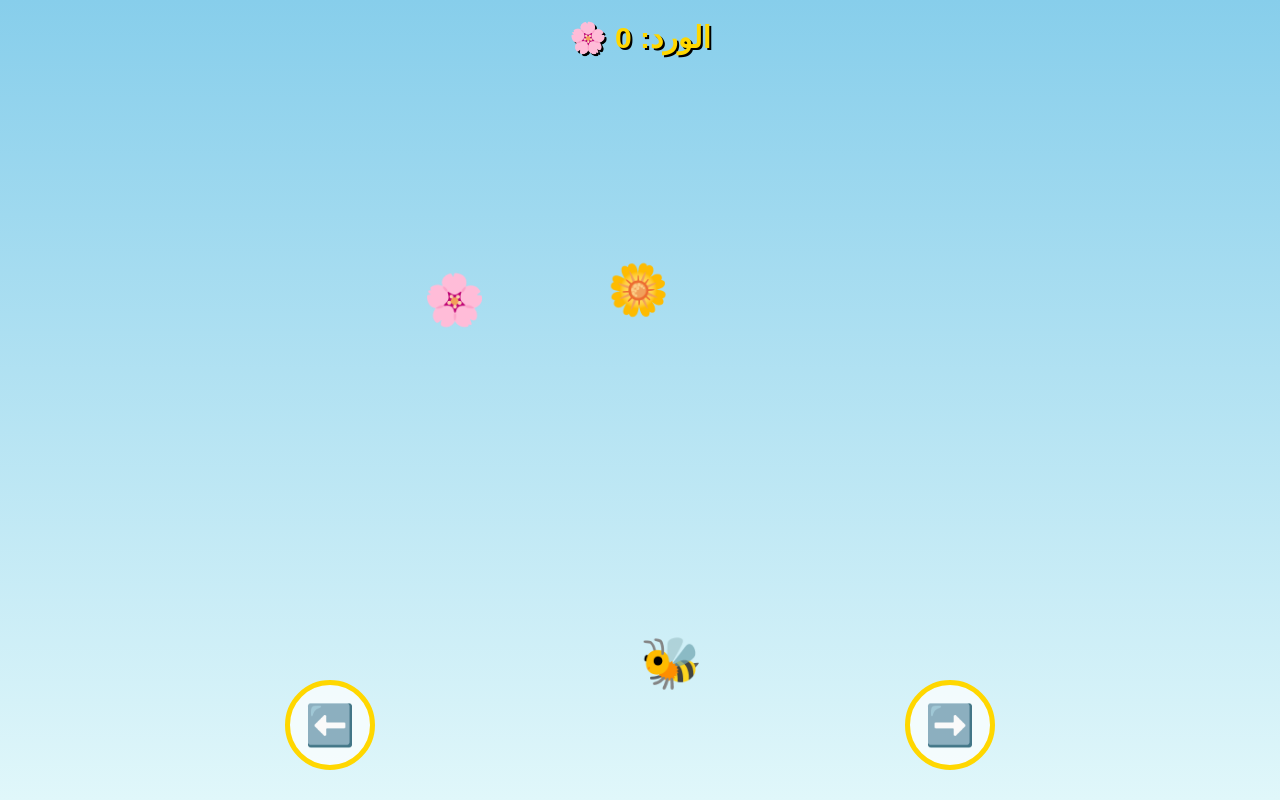
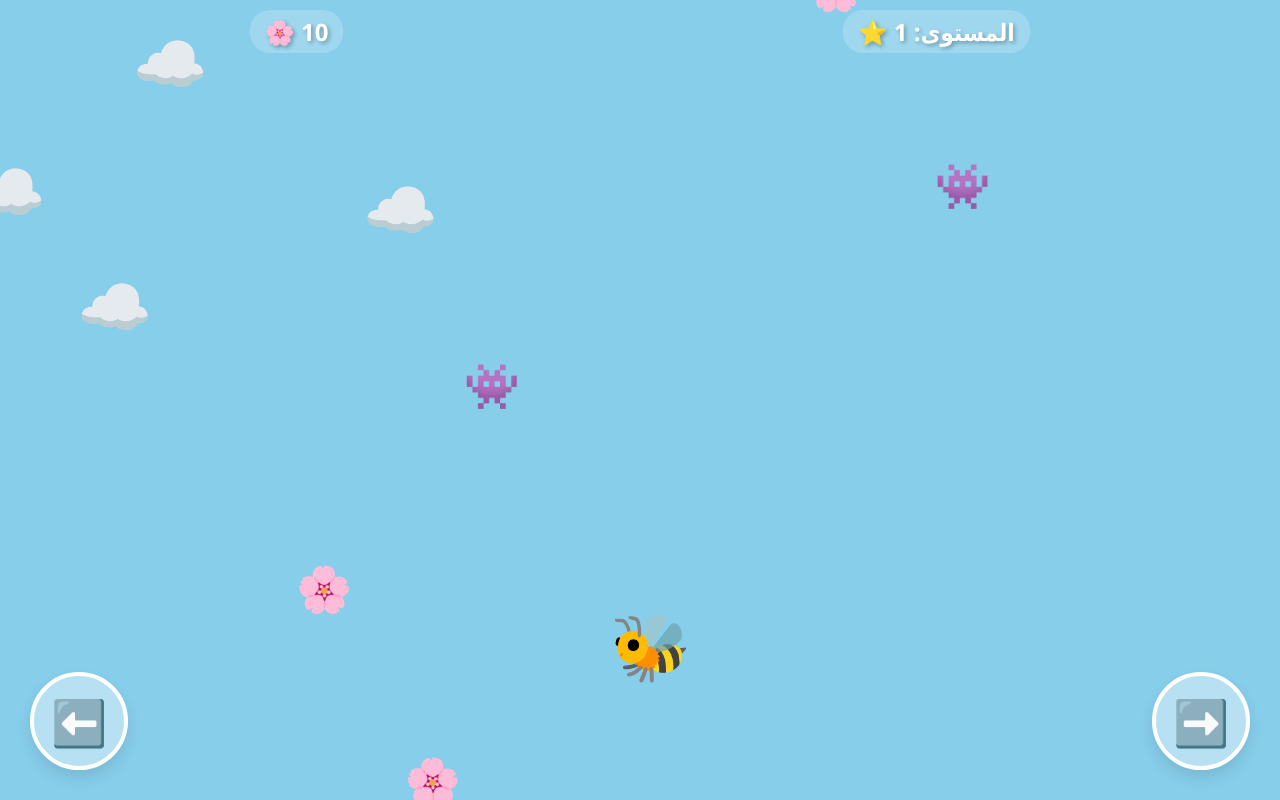
Before and after one commit to himdiamine2007-dot/Zombie-war-5, a plain HTML site: page index.html in a window 1280 px wide. Drawn offline with Linux system fonts and the light colour scheme.

Commit message:
Update game title and improve UI elements

```diff
--- a/index.html
+++ b/index.html
@@ -1,114 +1,117 @@
-
 <!DOCTYPE html>
 <html lang="ar">
 <head>
     <meta charset="UTF-8">
     <meta name="viewport" content="width=device-width, initial-scale=1.0, maximum-scale=1.0, user-scalable=no">
-    <title>مغامرة النحلة الزوينة</title>
+    <title>مغامرة النحلة الخارقة</title>
     <style>
-        body, html { margin: 0; padding: 0; width: 100%; height: 100%; overflow: hidden; background: #87CEEB; font-family: 'Arial', sans-serif; }
-        canvas { display: block; background: linear-gradient(#87CEEB, #E0F7FA); }
+        body, html { margin: 0; padding: 0; width: 100%; height: 100%; overflow: hidden; background: #87CEEB; font-family: 'Segoe UI', Tahoma, Geneva, Verdana, sans-serif; }
+        canvas { display: block; }
 
-        /* واجهة النقط */
-        #ui { position: fixed; top: 20px; width: 100%; text-align: center; font-size: 30px; font-weight: bold; color: #FFD700; text-shadow: 2px 2px #000; pointer-events: none; }
+        /* واجهة المعلومات العلوي */
+        #top-bar {
+            position: fixed; top: 10px; width: 100%; display: flex; justify-content: space-around;
+            font-size: 24px; font-weight: bold; color: #fff; text-shadow: 2px 2px 4px rgba(0,0,0,0.3); pointer-events: none;
+        }
+        .stat-item { background: rgba(255, 255, 255, 0.2); padding: 5px 15px; border-radius: 20px; backdrop-filter: blur(5px); }
 
-        /* أزرار التحكم (يمين ويسار) */
-        .controls { position: fixed; bottom: 30px; width: 100%; display: flex; justify-content: space-around; padding: 0 20px; box-sizing: border-box; }
-        .move-btn { width: 80px; height: 80px; background: rgba(255, 255, 255, 0.7); border: 5px solid #FFD700; border-radius: 50%; font-size: 40px; display: flex; align-items: center; justify-content: center; touch-action: none; }
+        /* أزرار التحكم العملاقة */
+        .controls { position: fixed; bottom: 30px; width: 100%; display: flex; justify-content: space-between; padding: 0 30px; box-sizing: border-box; }
+        .btn {
+            width: 90px; height: 90px; background: rgba(255, 255, 255, 0.4);
+            border: 4px solid #fff; border-radius: 50%; font-size: 45px;
+            display: flex; align-items: center; justify-content: center;
+            box-shadow: 0 8px 15px rgba(0,0,0,0.1); touch-action: none;
+        }
+        .btn:active { transform: scale(0.9); background: #FFD700; }
     </style>
 </head>
 <body>
 
-<div id="ui">🌸 الورد: <span id="score">0</span></div>
+<div id="top-bar">
+    <div class="stat-item">🌸 <span id="score">0</span></div>
+    <div class="stat-item">⭐ المستوى: <span id="level">1</span></div>
+</div>
 
 <div class="controls">
-    <div class="move-btn" id="left">⬅️</div>
-    <div class="move-btn" id="right">➡️</div>
+    <div class="btn" id="l">⬅️</div>
+    <div class="btn" id="r">➡️</div>
 </div>
 
-<canvas id="game"></canvas>
+<canvas id="g"></canvas>
 
 <script>
-    const canvas = document.getElementById('game');
-    const ctx = canvas.getContext('2d');
-    canvas.width = window.innerWidth;
-    canvas.height = window.innerHeight;
+    const canvas = document.getElementById('g'), ctx = canvas.getContext('2d');
+    canvas.width = window.innerWidth; canvas.height = window.innerHeight;
 
-    let score = 0;
-    let playing = true;
-    const player = { x: canvas.width / 2, y: canvas.height - 120, w: 60, h: 60, speed: 7 };
-    const items = [];
+    let score = 0, level = 1, gameActive = true;
+    let player = { x: canvas.width / 2 - 30, y: canvas.height - 130, w: 60 };
+    let items = [], clouds = [];
+    let moveLeft = false, moveRight = false;
 
-    // تحكم اللمس
-    let moveLeft = false;
-    let moveRight = false;
+    // توليد السحاب للخلفية
+    for(let i=0; i<5; i++) clouds.push({x: Math.random()*canvas.width, y: Math.random()*canvas.height/2, s: 0.5+Math.random()});
 
-    document.getElementById('left').ontouchstart = () => moveLeft = true;
-    document.getElementById('left').ontouchend = () => moveLeft = false;
-    document.getElementById('right').ontouchstart = () => moveRight = true;
-    document.getElementById('right').ontouchend = () => moveRight = false;
+    // التحكم
+    document.getElementById('l').ontouchstart = (e) => { e.preventDefault(); moveLeft = true; };
+    document.getElementById('l').ontouchend = () => moveLeft = false;
+    document.getElementById('r').ontouchstart = (e) => { e.preventDefault(); moveRight = true; };
+    document.getElementById('r').ontouchend = () => moveRight = false;
 
-    function spawnItem() {
-        if (!playing) return;
-        const types = [
-            { char: '🌸', type: 'good', score: 10 },
-            { char: '🌼', type: 'good', score: 20 },
-            { char: '💣', type: 'bad', score: 0 }
-        ];
-        const item = types[Math.floor(Math.random() * types.length)];
-        items.push({
-            x: Math.random() * (canvas.width - 40),
-            y: -50,
-            char: item.char,
-            type: item.type,
-            points: item.score,
-            speed: 3 + Math.random() * 3
-        });
-        setTimeout(spawnItem, 1000);
+    function createItem() {
+        if(!gameActive) return;
+        const rand = Math.random();
+        let type = { char: '🌸', bad: false, pts: 10 }; // وردة عادية
+        if(rand > 0.8) type = { char: '💎', bad: false, pts: 50 }; // جوهرة نادرة
+        if(rand < 0.2) type = { char: '👾', bad: true, pts: 0 }; // وحش صغير (بدل قنبلة)
+
+        items.push({ x: Math.random()*(canvas.width-50), y: -50, s: 3 + (level*0.5), ...type });
+        setTimeout(createItem, 1000 - (level*50));
     }
 
-    function loop() {
-        if (!playing) return;
-        ctx.clearRect(0, 0, canvas.width, canvas.height);
+    function update() {
+        ctx.fillStyle = '#87CEEB'; ctx.fillRect(0,0,canvas.width, canvas.height); // السماء
+
+        // رسم وتحريك السحاب
+        ctx.font = '60px Arial';
+        clouds.forEach(c => {
+            ctx.fillText('☁️', c.x, c.y);
+            c.x += c.s; if(c.x > canvas.width) c.x = -100;
+        });
 
         // تحريك اللاعب
-        if (moveLeft && player.x > 0) player.x -= player.speed;
-        if (moveRight && player.x < canvas.width - player.w) player.x += player.speed;
+        if(moveLeft && player.x > 0) player.x -= 8;
+        if(moveRight && player.x < canvas.width - player.w) player.x += 8;
 
-        // رسم "النحلة" (اللاعب)
-        ctx.font = '50px Arial';
-        ctx.fillText('🐝', player.x, player.y);
+        ctx.font = '65px Arial';
+        ctx.fillText('🐝', player.x, player.y); // النحلة
 
-        // تحريك ورسم الأشياء (الورد والقنابل)
-        items.forEach((item, index) => {
-            item.y += item.speed;
-            ctx.fillText(item.char, item.x, item.y);
+        items.forEach((it, i) => {
+            it.y += it.s;
+            ctx.font = '45px Arial';
+            ctx.fillText(it.char, it.x, it.y);
 
-            // تصادم
-            if (item.y > player.y - 40 && item.y < player.y + 20 &&
-                item.x > player.x - 40 && item.x < player.x + 40) {
-
-                if (item.type === 'good') {
-                    score += item.points;
+            // تصادم (Logic)
+            if(it.y > player.y - 40 && it.y < player.y + 20 && Math.abs(it.x - player.x) < 50) {
+                if(it.bad) {
+                    gameActive = false;
+                    alert("يا بطل! الوحش لمسك 🙈\nنقاطك: " + score);
+                    location.reload();
+                } else {
+                    score += it.pts;
                     document.getElementById('score').innerText = score;
-                    items.splice(index, 1);
-                } else {
-                    alert("أوه! انتبه من القنبلة! 🙀\nنقاطك: " + score);
-                    score = 0;
-                    document.getElementById('score').innerText = score;
-                    items.length = 0;
+                    if(score > level * 200) { level++; document.getElementById('level').innerText = level; }
+                    items.splice(i, 1);
                 }
             }
-
-            // مسح الأشياء اللي خرجات من الشاشة
-            if (item.y > canvas.height) items.splice(index, 1);
+            if(it.y > canvas.height) items.splice(i, 1);
         });
 
-        requestAnimationFrame(loop);
+        if(gameActive) requestAnimationFrame(update);
     }
 
-    spawnItem();
-    loop();
+    createItem();
+    update();
 </script>
 </body>
 </html>
```
